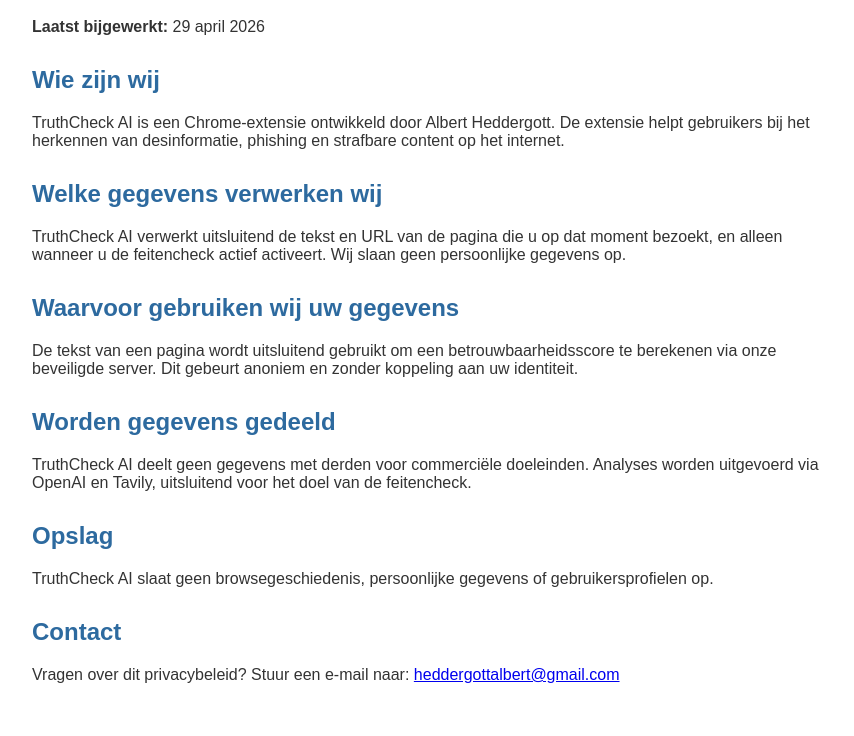
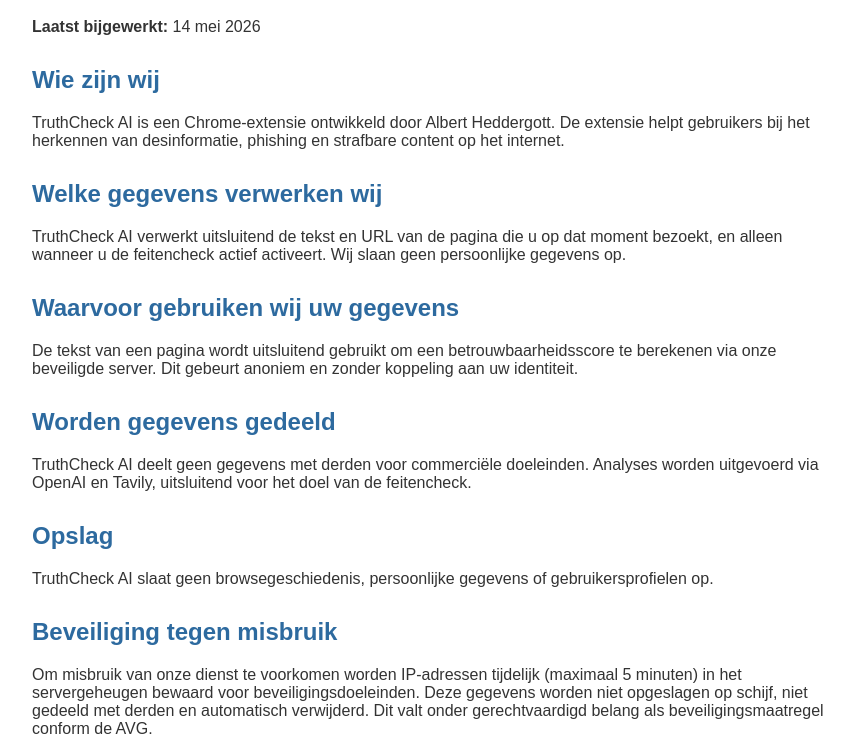
Before and after one commit to heddergottalbert-bit/truthcheck-ai, a browser extension: page privacy.html in a window 1280 px wide. Shown: the part 80-816 px from the top of the page, without its empty margins (208-1062 px from the left). Drawn offline with Linux system fonts and the light colour scheme.

Commit message:
Add files via upload

```diff
--- a/privacy.html
+++ b/privacy.html
@@ -12,7 +12,7 @@
 </head>
 <body>
 <h1>Privacybeleid TruthCheck AI</h1>
-<p><strong>Laatst bijgewerkt:</strong> 29 april 2026</p>
+<p><strong>Laatst bijgewerkt:</strong> 14 mei 2026</p>
 
 <h2>Wie zijn wij</h2>
 <p>TruthCheck AI is een Chrome-extensie ontwikkeld door Albert Heddergott. De extensie helpt gebruikers bij het herkennen van desinformatie, phishing en strafbare content op het internet.</p>
@@ -29,7 +29,10 @@
 <h2>Opslag</h2>
 <p>TruthCheck AI slaat geen browsegeschiedenis, persoonlijke gegevens of gebruikersprofielen op.</p>
 
+<h2>Beveiliging tegen misbruik</h2>
+<p>Om misbruik van onze dienst te voorkomen worden IP-adressen tijdelijk (maximaal 5 minuten) in het servergeheugen bewaard voor beveiligingsdoeleinden. Deze gegevens worden niet opgeslagen op schijf, niet gedeeld met derden en automatisch verwijderd. Dit valt onder gerechtvaardigd belang als beveiligingsmaatregel conform de AVG.</p>
+
 <h2>Contact</h2>
-<p>Vragen over dit privacybeleid? Stuur een e-mail naar: <a href="mailto:heddergottalbert@gmail.com">heddergottalbert@gmail.com</a></p>
+<p>Vragen over dit privacybeleid? Stuur een e-mail naar: <a href="mailto:truthcheckaiapp@gmail.com">truthcheckaiapp@gmail.com</a></p>
 </body>
 </html>
```
